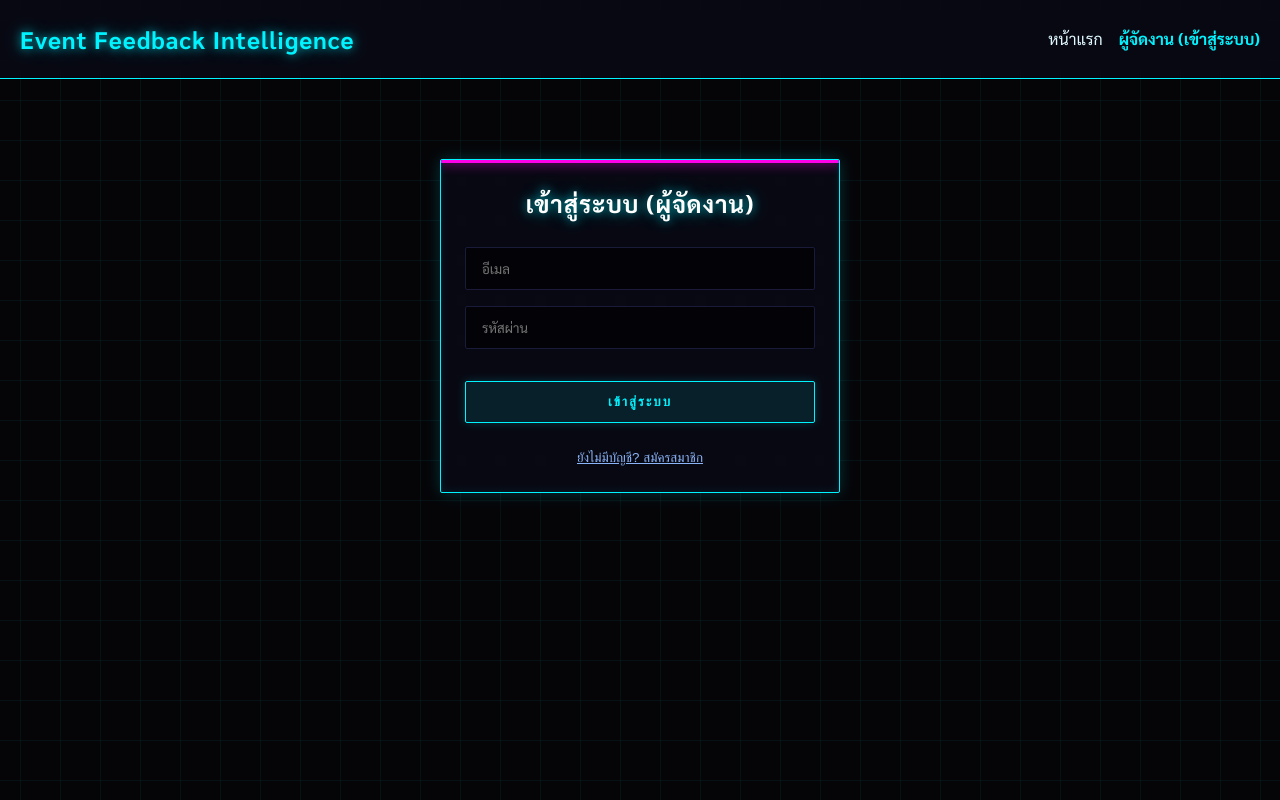
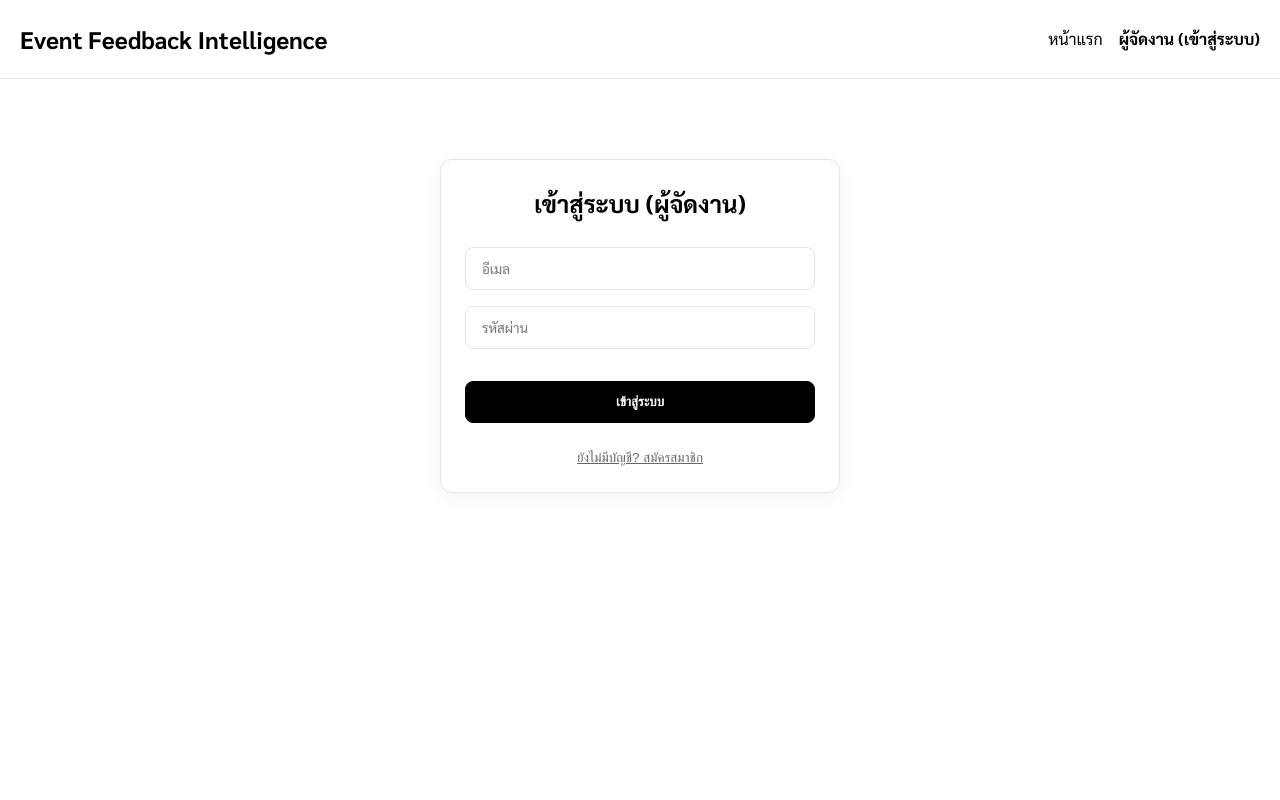
Before and after one commit to Natakorn-khawyai/Event-Feedback-Intelligence, a Next.js app: page /auth in a window 1280 px wide. Built offline with nearby package versions, Linux system fonts and the light colour scheme; no server answers.

Commit message:
Revert theme to original Black and White Minimalist

```diff
--- a/src/app/globals.css
+++ b/src/app/globals.css
@@ -1,31 +1,44 @@
 :root {
-  /* Cyberpunk Palette */
-  --primary-color: #00f3ff;
-  --primary-hover: #ff00ea;
-  --secondary-color: #b026ff;
+  /* Minimal White Main Palette */
+  --primary-color: #000000;
+  --primary-hover: #333333;
+  --secondary-color: #666666;
 
-  --bg-color: #050508;
-  --text-main: #e0f8ff;
-  --text-muted: #8ab4f8;
+  --bg-color: #ffffff;
+  --text-main: #000000;
+  --text-muted: #666666;
 
-  --card-bg: rgba(10, 10, 20, 0.85);
-  --card-border: #00f3ff;
-  --shadow: 0 0 15px rgba(0, 243, 255, 0.2), inset 0 0 10px rgba(0, 243, 255, 0.1);
+  --card-bg: #ffffff;
+  --card-border: #e5e5e5;
+  --shadow: 0 4px 20px rgba(0, 0, 0, 0.05);
 
-  /* Semantic Colors */
-  --success: #00ff9d;
-  --warning: #ffdd00;
-  --danger: #ff0055;
+  /* Semantic Minimal Colors */
+  --success: #000000;
+  --warning: #666666;
+  --danger: #000000;
 
   /* Typography */
-  --font-sans: var(--font-sarabun), 'Inter', -apple-system, BlinkMacSystemFont, sans-serif;
+  --font-sans: var(--font-sarabun), 'Inter', -apple-system, BlinkMacSystemFont, 'Segoe UI', Roboto, Helvetica, Arial, sans-serif;
 }
 
-@media (prefers-color-scheme: light) {
+/* Dark Mode Support */
+@media (prefers-color-scheme: dark) {
   :root {
-    --bg-color: #050508;
-    --text-main: #e0f8ff;
-    --card-bg: rgba(10, 10, 20, 0.85);
+    --primary-color: #ffffff;
+    --primary-hover: #cccccc;
+    --secondary-color: #999999;
+
+    --bg-color: #000000;
+    --text-main: #ffffff;
+    --text-muted: #999999;
+
+    --card-bg: #0a0a0a;
+    --card-border: #333333;
+    --shadow: 0 4px 20px rgba(255, 255, 255, 0.05);
+
+    --success: #ffffff;
+    --warning: #999999;
+    --danger: #ffffff;
   }
 }
 
@@ -41,90 +54,60 @@ body {
   color: var(--text-main);
   line-height: 1.6;
   min-height: 100vh;
-  /* Cyberpunk Grid Background */
-  background-image:
-    linear-gradient(rgba(0, 243, 255, 0.05) 1px, transparent 1px),
-    linear-gradient(90deg, rgba(0, 243, 255, 0.05) 1px, transparent 1px);
-  background-size: 40px 40px;
-  background-position: center center;
 }
 
 /* Typography Utilities */
 h1, h2, h3, h4, h5, h6 {
   font-weight: 700;
   margin-bottom: 0.5em;
-  color: #ffffff;
-  text-shadow: 0 0 10px rgba(0, 243, 255, 0.6), 0 0 20px rgba(0, 243, 255, 0.4);
-  letter-spacing: 1px;
 }
 
-/* Cyberpunk Card */
+/* Minimal Card */
 .glass-card {
   background: var(--card-bg);
   border: 1px solid var(--card-border);
-  border-radius: 2px;
+  border-radius: 12px;
   box-shadow: var(--shadow);
   padding: 24px;
-  backdrop-filter: blur(8px);
-  position: relative;
-  overflow: hidden;
-}
-
-.glass-card::before {
-  content: '';
-  position: absolute;
-  top: 0;
-  left: 0;
-  width: 100%;
-  height: 3px;
-  background: var(--primary-hover);
-  box-shadow: 0 0 12px var(--primary-hover);
 }
 
 /* Button Styles */
 .btn-primary {
-  background: rgba(0, 243, 255, 0.1);
-  color: var(--primary-color);
+  background: var(--primary-color);
+  color: var(--bg-color);
   border: 1px solid var(--primary-color);
   padding: 12px 24px;
-  border-radius: 2px;
+  border-radius: 8px;
   font-weight: 600;
   cursor: pointer;
-  transition: all 0.3s ease;
-  text-transform: uppercase;
-  letter-spacing: 2px;
-  box-shadow: 0 0 10px rgba(0, 243, 255, 0.2);
+  transition: all 0.2s ease;
 }
 
 .btn-primary:hover {
-  background: var(--primary-color);
-  color: #000000;
-  box-shadow: 0 0 20px var(--primary-color), 0 0 40px var(--primary-color);
-  text-shadow: none;
+  background: var(--bg-color);
+  color: var(--primary-color);
 }
 
 .btn-primary:active {
-  transform: scale(0.97);
+  transform: translateY(1px);
 }
 
 /* Form Inputs */
 .input-field {
   width: 100%;
   padding: 12px 16px;
-  border-radius: 2px;
-  border: 1px solid #1a1a3a;
-  background: rgba(0, 0, 0, 0.6);
-  color: var(--primary-color);
+  border-radius: 8px;
+  border: 1px solid var(--card-border);
+  background: transparent;
+  color: var(--text-main);
   font-family: inherit;
-  transition: all 0.3s ease;
+  transition: border-color 0.2s ease;
   margin-bottom: 16px;
 }
 
 .input-field:focus {
   outline: none;
   border-color: var(--primary-color);
-  box-shadow: 0 0 15px rgba(0, 243, 255, 0.3), inset 0 0 10px rgba(0, 243, 255, 0.1);
-  background: rgba(0, 10, 20, 0.9);
 }
 
 /* Layout Utilities */
@@ -133,9 +116,3 @@ h1, h2, h3, h4, h5, h6 {
   margin: 0 auto;
   padding: 0 20px;
 }
-
-@keyframes float {
-  0% { transform: translateY(0px); }
-  50% { transform: translateY(-8px); text-shadow: 0 0 15px var(--primary-hover); }
-  100% { transform: translateY(0px); }
-}
```
